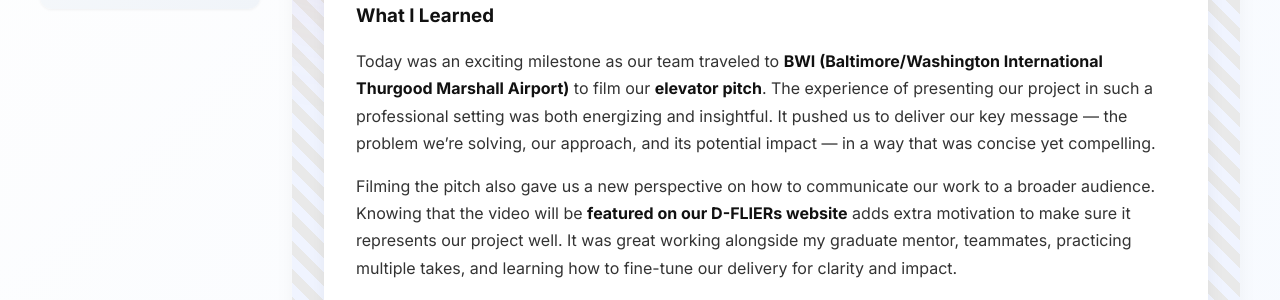
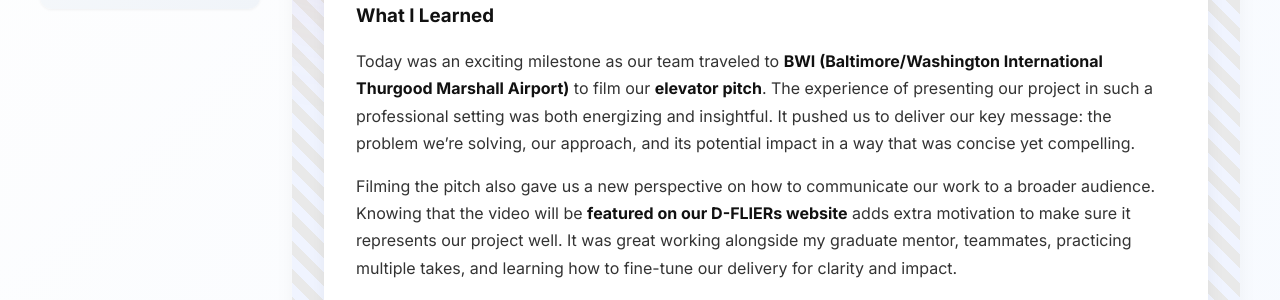
Before and after one commit to wisdomagbeve01/wisdomagbeve01.github.io, a Jekyll site: the page built from _posts/2025-07-22-day-41.md, in a window 1280 px wide. Shown: the part 326-626 px from the top of the page. Built offline with Jekyll 4.4.1, drawn with Linux system fonts in a browser that asks for light colours.

Commit message:
Update 2025-07-22-day-41.md

```diff
--- a/_posts/2025-07-22-day-41.md
+++ b/_posts/2025-07-22-day-41.md
@@ -7,7 +7,7 @@ permalink: /day41.html
 tags: ["Elevator Pitch", "Research Paper", "Final Symposium", "Teamwork", "BWI"]
 
 what_i_learned: |
-  Today was an exciting milestone as our team traveled to **BWI (Baltimore/Washington International Thurgood Marshall Airport)** to film our **elevator pitch**. The experience of presenting our project in such a professional setting was both energizing and insightful. It pushed us to deliver our key message — the problem we’re solving, our approach, and its potential impact — in a way that was concise yet compelling.
+  Today was an exciting milestone as our team traveled to **BWI (Baltimore/Washington International Thurgood Marshall Airport)** to film our **elevator pitch**. The experience of presenting our project in such a professional setting was both energizing and insightful. It pushed us to deliver our key message: the problem we’re solving, our approach, and its potential impact in a way that was concise yet compelling.
 
   Filming the pitch also gave us a new perspective on how to communicate our work to a broader audience. Knowing that the video will be **featured on our D-FLIERs website** adds extra motivation to make sure it represents our project well. It was great working alongside my graduate mentor, teammates, practicing multiple takes, and learning how to fine-tune our delivery for clarity and impact.
 
```
